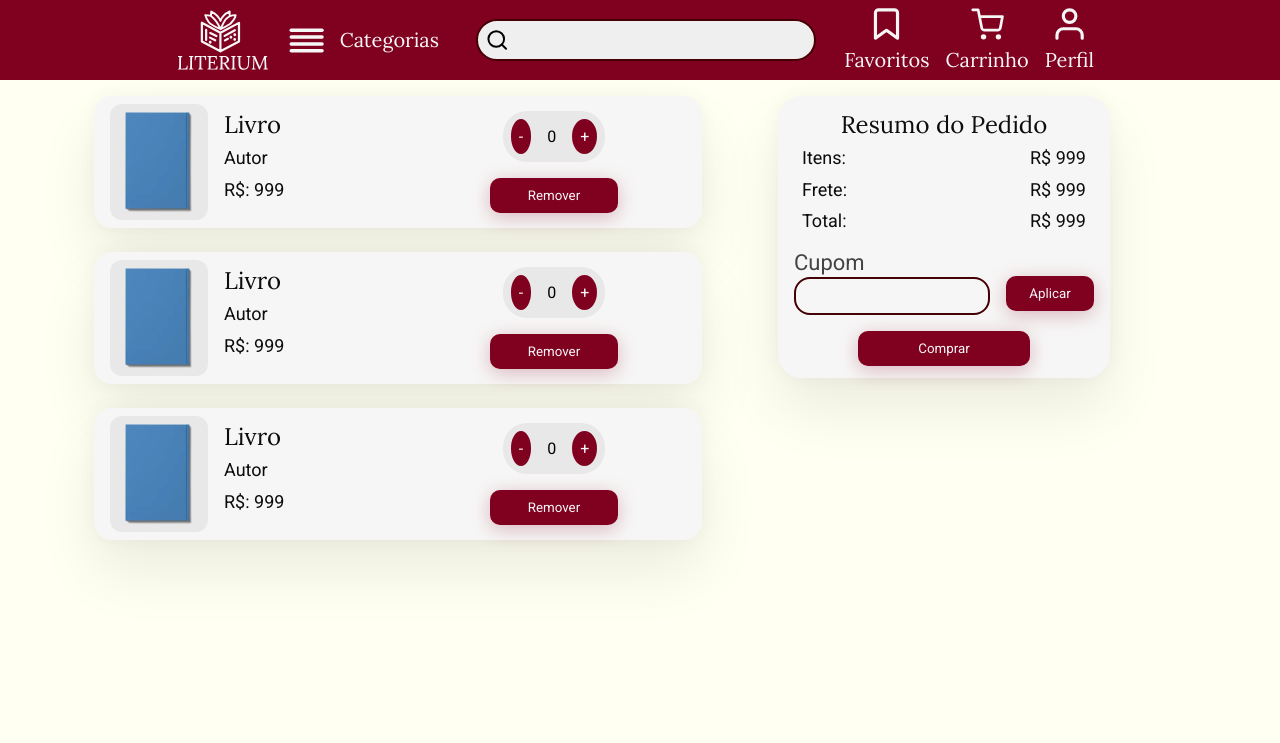
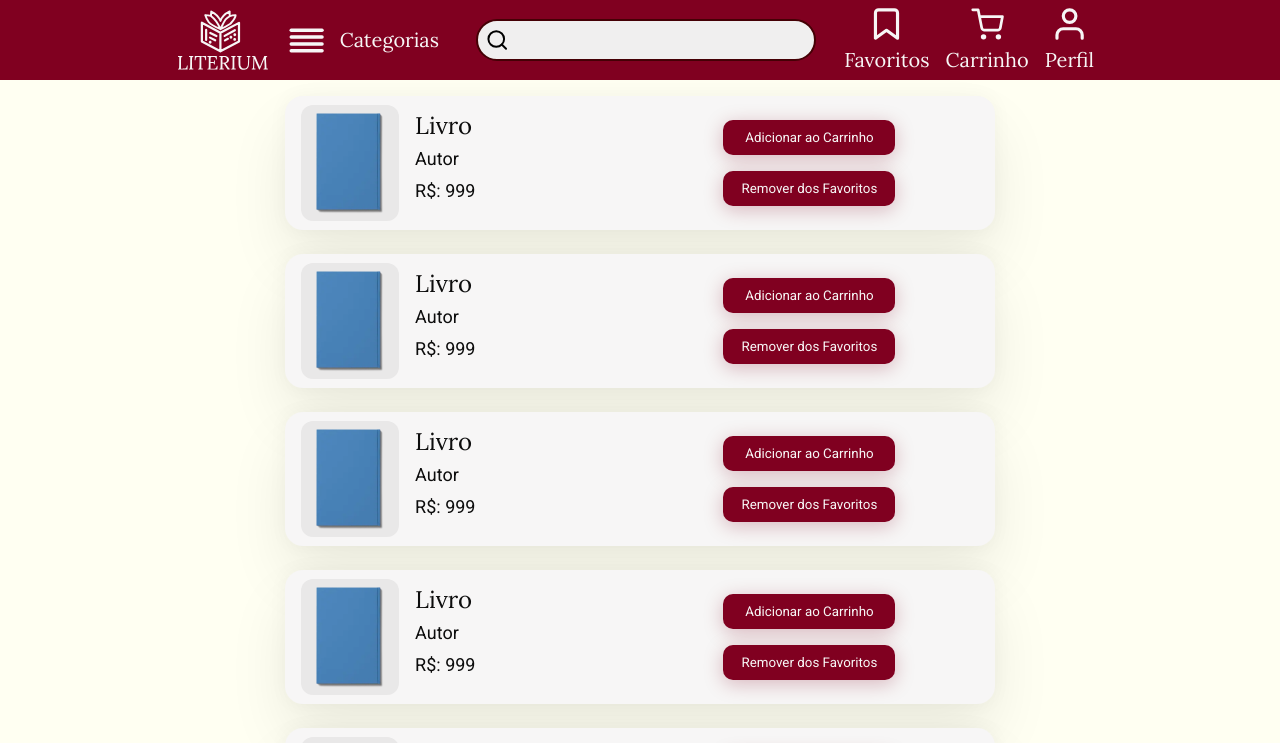
Before and after one commit to KauanHerbst/React-Literium-Project, a React (Create React App) app: page / in a window 1280 px wide. Shown: the top 743 px of the page. Built offline with nearby package versions, Linux system fonts and the light colour scheme.

Commit message:
FavPage Created

```diff
--- a/src/App.js
+++ b/src/App.js
@@ -3,12 +3,13 @@ import FooterCompoenent from './components/LandPageComponents/FooterComponent/Fo
 import ProductComponent from './components/ProductComponent/ProductComponent';
 import CategoryComponent from './components/CategoryComponent/CategoryComponent';
 import CartComponent from './components/CartComponent/CartComponent';
+import FavComponent from './components/FavComponent/FavComponent';
 
 function App() {
   return (
     <>
       <MenuComponent />
-      <CartComponent />
+      <FavComponent />
       <CategoryComponent category="Veja Também" />
       <FooterCompoenent />
     </>
--- /dev/null
+++ b/src/Pages/FavPage/FavPage.js
@@ -0,0 +1,18 @@
+import React from 'react';
+import MenuComponent from '../../components/MenuComponent/MenuComponent';
+import FavComponent from '../../components/FavComponent/FavComponent';
+import CategoryComponent from '../../components/CategoryComponent/CategoryComponent';
+import FooterCompoenent from '../../components/LandPageComponents/FooterComponent/FooterComponent';
+
+function FavPage() {
+  return (
+    <>
+      <MenuComponent />
+      <FavComponent />
+      <CategoryComponent category="Veja Também" />
+      <FooterCompoenent />
+    </>
+  );
+}
+
+export default FavPage;
--- a/src/components/CartComponent/CartComponent.js
+++ b/src/components/CartComponent/CartComponent.js
@@ -6,6 +6,8 @@ function CartComponent() {
   return (
     <section className="fle-start container flex-responsive-start-center">
       <div className="flex-item-2 ">
+        <OrderComponent />
+        <OrderComponent />
         <OrderComponent />
         <OrderComponent />
         <OrderComponent />
--- /dev/null
+++ b/src/components/FavCardComponent/FavCardComponent.js
@@ -0,0 +1,29 @@
+import React from 'react';
+import BookBlue from '../../images/BookBlue.webp';
+
+function FavCardComponent() {
+  return (
+    <div className="flex-start container-fav mb-3">
+      <div className="flex-item-1 flex-start container-info flex-no-center">
+        <div className="image-product-fav flex-start">
+          <img src={BookBlue} />
+        </div>
+        <div className="mg-1">
+          <h2 className="ml-1 mb-1">Livro</h2>
+          <h5 className="ml-1 mb-1">Autor</h5>
+          <h5 className="ml-1 mb-1">R$: 999</h5>
+        </div>
+      </div>
+      <div className="flex-item-1 flex-start buttons flex-column">
+        <button type="button" className="buttonAddCart btn-addFav mt-2">
+          Adicionar ao Carrinho
+        </button>
+        <button type="button" className="buttonAddCart btn-addFav mt-2">
+          Remover dos Favoritos
+        </button>
+      </div>
+    </div>
+  );
+}
+
+export default FavCardComponent;
--- /dev/null
+++ b/src/components/FavComponent/FavComponent.js
@@ -0,0 +1,16 @@
+import React from 'react';
+import FavCardComponent from '../FavCardComponent/FavCardComponent';
+
+function FavComponent() {
+  return (
+    <section className="container flex-start flex-column">
+      <FavCardComponent />
+      <FavCardComponent />
+      <FavCardComponent />
+      <FavCardComponent />
+      <FavCardComponent />
+    </section>
+  );
+}
+
+export default FavComponent;
--- a/src/css/index.css
+++ b/src/css/index.css
@@ -651,6 +651,10 @@ header {
   width: 128px;
 }
 
+.btn-addFav {
+  width: 172px;
+}
+
 .mg-1 {
   margin: 8px;
 }
@@ -1483,7 +1487,7 @@ svg, img {
 }
 
 .container-slider-cardsbuy {
-  overflow: none;
+  overflow: hidden;
   width: 1100px;
   height: 380px;
 }
@@ -1733,4 +1737,35 @@ svg, img {
 }
 .container-payment input {
   width: 196px;
+}
+
+.container-fav {
+  max-width: 65%;
+  border-radius: 18px;
+  width: 100%;
+  padding: 8px 16px;
+  background-color: #F7F6F6;
+  box-shadow: 0px -0.359px 19.969px 0px rgba(0, 0, 0, 0.04), 0px 32.014px 61.049px 0px rgba(0, 0, 0, 0.08);
+}
+.container-fav .image-product-fav {
+  border-radius: 12px;
+  width: 98px;
+  background-color: #E9E8E8;
+  height: 116px;
+}
+.container-fav .image-product-fav img {
+  width: 70%;
+}
+.container-fav .buttons {
+  margin-bottom: 16px;
+}
+@media screen and (max-width: 960px) {
+  .container-fav {
+    flex-direction: column;
+    max-width: 396px;
+    height: 286px;
+  }
+  .container-fav .container-info {
+    margin-top: 16px;
+  }
 }/*# sourceMappingURL=index.css.map */
--- a/src/css/index.scss
+++ b/src/css/index.scss
@@ -467,7 +467,7 @@ svg, img{
 }
 
 .container-slider-cardsbuy{
-  overflow: none;
+  overflow: hidden;
   width: 1100px;
   height: 380px;
   @include responsive(m){
@@ -720,3 +720,41 @@ svg, img{
     width: 196px ;
   }
 }
+
+
+// Fav Page
+
+.container-fav{
+  max-width: 65%;
+  border-radius: 18px;
+  width: 100%;
+  padding: 8px 16px;
+  background-color: $white-light-3;
+  box-shadow: 0px -0.359px 19.969px 0px rgba(0, 0, 0, 0.04), 0px 32.014px 61.049px 0px rgba(0, 0, 0, 0.08);
+
+  .image-product-fav{
+    border-radius: 12px;
+    width: 98px;
+    background-color: $white-light-1;
+    height: 116px;
+
+    img{
+      width: 70%;
+    }
+
+  }
+
+  .buttons{
+    margin-bottom: 16px;
+  }
+
+  @include responsive(s){
+    flex-direction: column;
+    max-width: 396px;
+    height: 286px;
+
+    .container-info{
+      margin-top: 16px;
+    }
+  }
+}
--- a/src/css/partials/_buttons.scss
+++ b/src/css/partials/_buttons.scss
@@ -78,8 +78,13 @@
     background-color: $primary-dark-3;
     transform: scale(1.1);
   }
+
 }
 
 .btn-remove-product{
   width: 128px;
 }
+
+.btn-addFav{
+  width: 172px;
+}
--- a/src/index.js
+++ b/src/index.js
@@ -7,10 +7,11 @@ import LandingPage from './Pages/LandingPage/LandingPage';
 import HomePage from './Pages/HomePage/HomePage';
 import ProductPage from './Pages/ProductPage/ProductPage';
 import CartPage from './Pages/CartPage/CartPage';
+import FavPage from './Pages/FavPage/FavPage';
 
 const root = ReactDOM.createRoot(document.getElementById('root'));
 root.render(
   <React.StrictMode>
-    <CartPage />
+    <FavPage />
   </React.StrictMode>
 );
```
Also changed, not shown: 1 other file (tests, documents, lock files or other folders).
